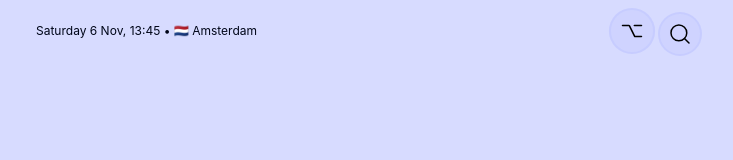
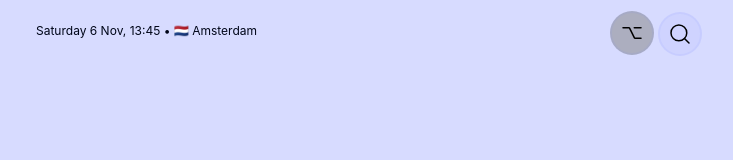
Before and after one commit to boriskirov/boris-kirov-portfolio, a Next.js app: page / in a window 1280 px wide. In both pictures the pointer is over the link 904 px from the left and 33 px from the top of the page. Shown: the top 160 px of the page, without its empty margins (272-1005 px from the left). Built offline with nearby package versions, Linux system fonts and the light colour scheme; what @elastic/search-ui-app-search-connector would draw is missing.

Commit message:
adding beter hover

```diff
--- a/components/feedbackForm.js
+++ b/components/feedbackForm.js
@@ -8,7 +8,7 @@ const FeedbackForm = ({ description }) => {
       <motion.div
         style={{ width: "100%" }}
         whileHover={{
-          scale: 1.015,
+          scale: 1.025,
           transition: { duration: 0.23 },
         }}
       >
--- a/styles/styles.css
+++ b/styles/styles.css
@@ -604,7 +604,7 @@ details[open] summary {
 
 .footer-button:hover,
 .footer-button:focus-visible {
-  transform: translateY(-2px) scale(1.05);
+  background: rgba(133, 133, 133, 0.52);
   cursor: pointer;
 }
 
```
